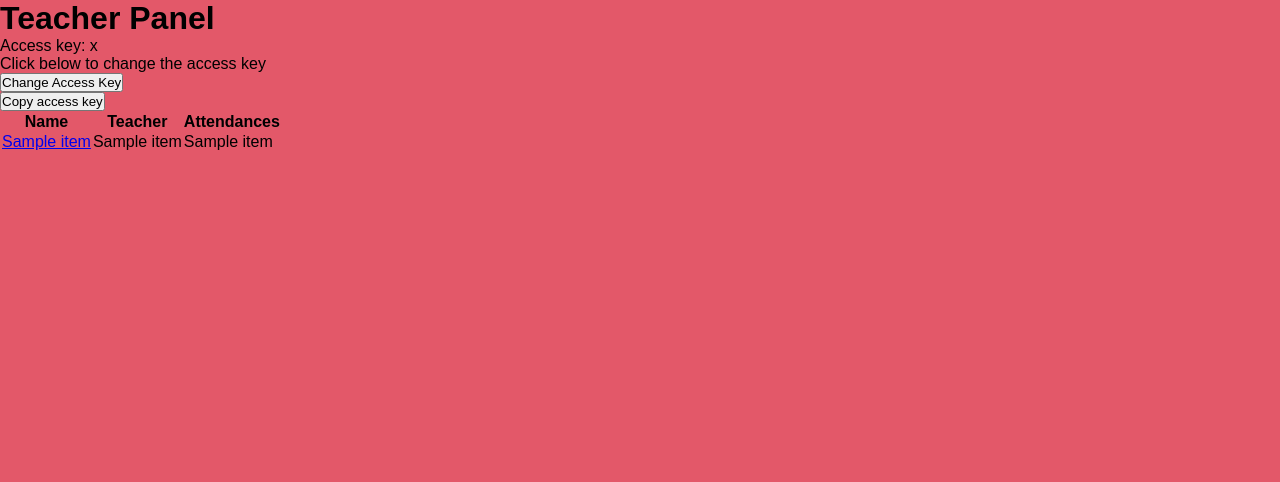
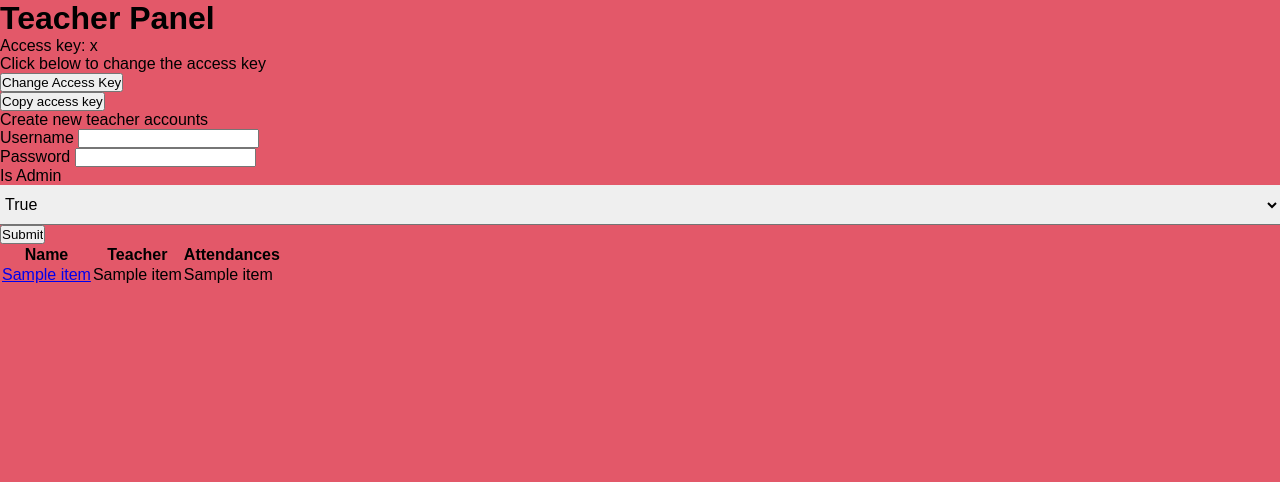
Before and after one commit to whoy51/math-tracker, a Flask app: template templates/admin.html in a window 1280 px wide. Shown: the top 482 px of the page. Run offline with Flask 3, Linux system fonts and the light colour scheme; tables that the repository leaves empty hold one stand-in row (values such as "Sample post"); the template is opened without the code that fills it: values that come from a table or form of the project are taken from there, most other values are stand-ins (such as "Sample title", 1, 10 or a date in 2020); parts of the project's set-up code (start-up, migrations or seed data) failed here and were passed over.

Commit message:
Add password hashing

```diff
--- a/app.py
+++ b/app.py
@@ -1,10 +1,11 @@
 from flask import Flask, render_template, request, redirect, url_for, flash
 from flask_wtf import FlaskForm
-from wtforms import StringField, SubmitField, SelectField
+from wtforms import StringField, SubmitField, SelectField, PasswordField
 from wtforms.validators import InputRequired, Length
 from datetime import date
 from flask_login import LoginManager, UserMixin, login_user, login_required, logout_user
 from config import SECRET_KEY
+import bcrypt
 import sqlite3
 
 app = Flask(__name__)
@@ -12,13 +13,6 @@ app.config['SECRET_KEY'] = SECRET_KEY
 app.secret_key = SECRET_KEY
 login_manager = LoginManager()
 login_manager.init_app(app)
-conn = sqlite3.connect('database.db')
-cur = conn.cursor()
-cur.execute("CREATE TABLE IF NOT EXISTS students (id INTEGER PRIMARY KEY AUTOINCREMENT, studentid TEXT, name TEXT, "
-            "teacher TEXT, attends INTEGER)")
-cur.execute("CREATE TABLE IF NOT EXISTS times (id INTEGER PRIMARY KEY AUTOINCREMENT, studentid TEXT, time DATE)")
-conn.commit()
-cur.close()
 accesskey = ''
 
 conn = sqlite3.connect('database.db')
@@ -74,16 +68,23 @@ class LoginForm(FlaskForm):
     cur.close()
 
     username = SelectField('Username', choices=username)
-    password = StringField('Password', validators=[InputRequired(), Length(min=4, max=80)])
+    password = PasswordField('Password', validators=[InputRequired(), Length(min=4, max=80)])
     submit = SubmitField('Submit')
 
 
 class ChangeAccessKeyForm(FlaskForm):
-    submit = SubmitField('Change Access Key')
+    change_key = SubmitField('Change Access Key')
 
 
 class SQLStatementForm(FlaskForm):
     sqlstatement = StringField('SQL Statement', validators=[InputRequired()])
+    submit = SubmitField('Submit')
+
+
+class CreateNewUserForm(FlaskForm):
+    username = StringField('Username', validators=[InputRequired(), Length(min=4, max=80)])
+    password = StringField('Password', validators=[InputRequired(), Length(min=4, max=80)])
+    is_admin = SelectField('Is Admin', choices=[('True', 'True'), ('False', 'False')])
     submit = SubmitField('Submit')
 
 
@@ -127,12 +128,23 @@ def login():
         username = request.form['username']
         password = request.form['password']
 
-        if username == 'admin' and password == 'password':
-            user = User(1)
-            login_user(user)
+        # if username == 'admin' and password == 'password':
+        #     user = User(1)
+        #     login_user(user)
+        #
+        #     return redirect(url_for('admin'))
 
-            return redirect(url_for('admin'))
 
+        conn = sqlite3.connect('database.db')
+        cur = conn.cursor()
+        cur.execute("SELECT username, password FROM teachers WHERE username = (?)", [username])
+        user = cur.fetchone()
+        cur.close()
+        if user is not None:
+            if bcrypt.checkpw(password.encode("utf-8"), user[1]):
+                user = User(username)
+                login_user(user)
+                return redirect(url_for('admin'))
         flash('Invalid username or password')
 
     return render_template('login.html', form=LoginForm())
@@ -165,23 +177,6 @@ def sql():
         return render_template('sql.html', form=SQLStatementForm(), row=row)
 
 
-@app.route('/clear')
-@login_required
-def clear():
-    conn = sqlite3.connect('database.db')
-    cur = conn.cursor()
-    cur.execute("DROP TABLE students")
-    cur.execute("CREATE TABLE IF NOT EXISTS students (id INTEGER PRIMARY KEY AUTOINCREMENT, studentid TEXT, name TEXT, "
-                "teacher TEXT, attends INTEGER)")
-    cur.execute("DROP TABLE times")
-    cur.execute("CREATE TABLE IF NOT EXISTS times (id INTEGER PRIMARY KEY AUTOINCREMENT, studentid TEXT, time DATE)")
-    conn.commit()
-    rows = cur.fetchall()
-    cur.close()
-    print(str(rows))
-    return str(rows)
-
-
 @app.route('/student/<studentid>')
 @login_required
 def student(studentid):
@@ -204,10 +199,24 @@ def admin():
         cur.execute("SELECT studentid, name, teacher, attends FROM students")
         rows = cur.fetchall()
         cur.close()
-        return render_template('admin.html', password=accesskey, form=ChangeAccessKeyForm(), data=rows)
-    if request.method == 'POST':
+        return render_template('admin.html', password=accesskey, form=ChangeAccessKeyForm(), data=rows,
+                               form2=CreateNewUserForm())
+    if request.method == 'POST' and 'change_key' in request.form:
         generateRandomAccessKey()
         print(accesskey)
+        return redirect(url_for('admin'))
+    else:
+        username = request.form['username']
+        password = request.form['password']
+        is_admin = request.form['is_admin']
+        conn = sqlite3.connect('database.db')
+        cur = conn.cursor()
+        if is_admin == 'True':
+            cur.execute("INSERT INTO teachers (username, password, admin) VALUES (?, ?, TRUE)", (username, password))
+        else:
+            cur.execute("INSERT INTO teachers (username, password, admin) VALUES (?, ?, FALSE)", (username, password))
+        conn.commit()
+        cur.close()
         return redirect(url_for('admin'))
 
 
--- a/requirements.txt
+++ b/requirements.txt
@@ -1,3 +1,4 @@
 Flask~=2.3.2
 WTForms~=3.0.1
 Flask-Login~=0.6.2
+Bcrypt~=4.0.1
--- a/templates/admin.html
+++ b/templates/admin.html
@@ -11,7 +11,7 @@
 
 <form action="" method="post">
     <p>
-        {{ form.submit() }}
+        {{ form.change_key() }}
     </p>
 </form>
 
@@ -30,6 +30,27 @@
     <td>{{ item[3] }}</td>
   </tr>
     {% endfor %}
+
+
+<p>Create new teacher accounts</p>
+<form action="" method="post">
+    <p>
+        {{ form2.username.label }}
+        {{ form2.username }}
+    </p>
+    <p>
+        {{ form2.password.label }}
+        {{ form2.password }}
+    </p>
+    <p>
+        {{ form2.is_admin.label }}
+        {{ form2.is_admin }}
+    </p>
+    <p>
+        {{ form2.submit() }}
+    </p>
+</form>
+
 </table>
 
 
```
Also changed, not shown: database_setup.py (+10 -3 lines).
